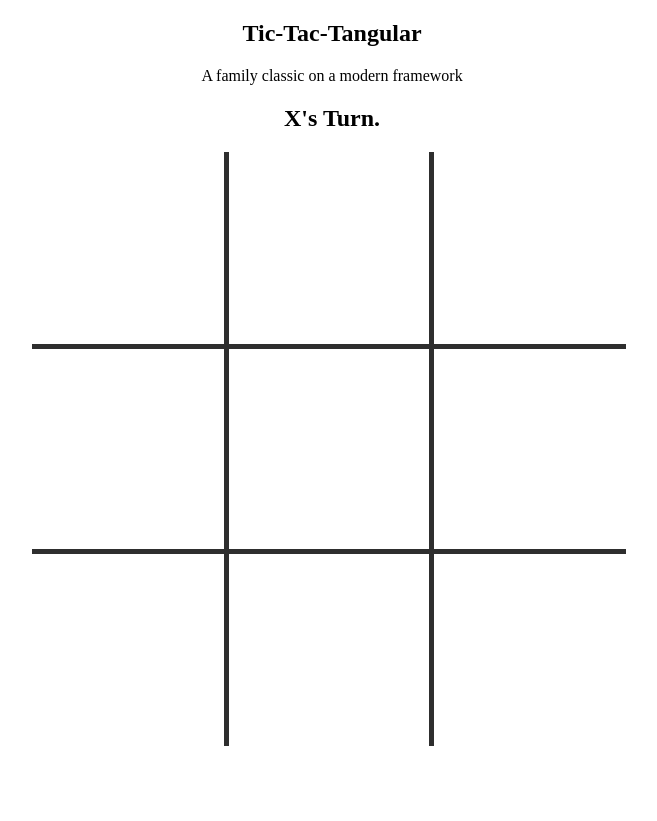
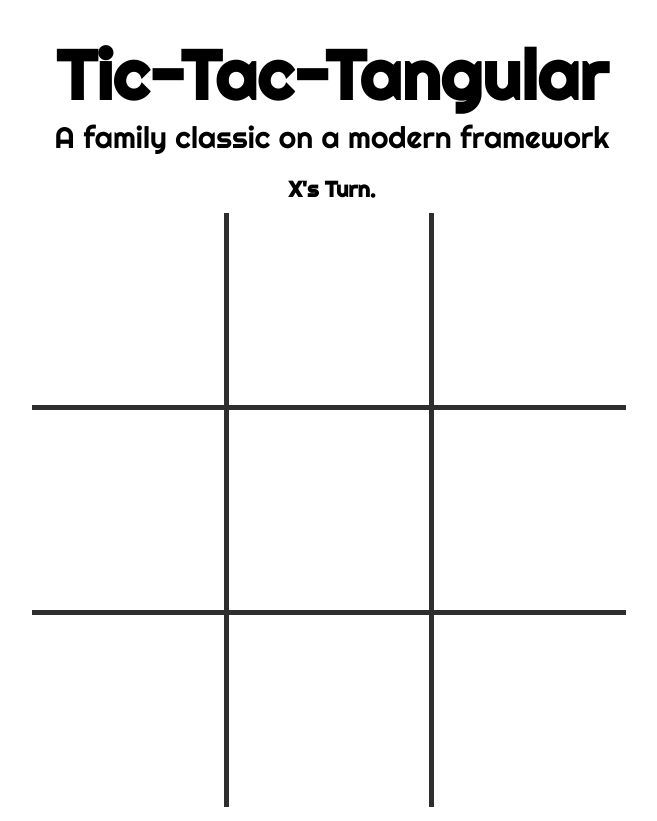
Before and after one commit to devmarantz/Tic-Tac-Tangular, an Angular app: page / in a window 1280 px wide. Shown: the whole page, without its empty margins (308-965 px from the left). Before the commit the page ends 800 px from the top, so only its background shows below. Built offline with nearby package versions, Linux system fonts and the light colour scheme.

Commit message:
Style title and reset button

```diff
--- a/src/app/app.component.html
+++ b/src/app/app.component.html
@@ -1,3 +1,3 @@
-<h2>Tic-Tac-Tangular</h2>
-<p>A family classic on a modern framework</p>
+<h2 class="title">Tic-Tac-Tangular</h2>
+<p class="description">A family classic on a modern framework</p>
 <app-game-board></app-game-board>
--- a/src/app/app.component.scss
+++ b/src/app/app.component.scss
@@ -1,3 +1,15 @@
 h2, p{
   text-align: center;
 }
+
+.title{
+  font-size: 69px;
+  margin-top: 2rem;
+  margin-bottom: 0rem;
+}
+
+.description{
+  font-size: 30px;
+  margin-top: 0rem;
+  margin-bottom: 1.2rem;
+}
--- a/src/app/game-board/game-board.component.html
+++ b/src/app/game-board/game-board.component.html
@@ -1,6 +1,8 @@
 <h2 *ngIf="playing">{{ currentPlayer.symbol }}'s Turn.</h2>
 <h2 *ngIf="!playing && !draw">Congratulations {{ latestWinner.name }}!</h2>
 <h2 *ngIf="draw">Draw.</h2>
+
+<button class="resetButton" *ngIf="!playing" (click)="resetGame()">Play Again?</button>
 
 
 <div class="game">
@@ -70,5 +72,3 @@
       </div>
   </div>
 </div>
-
-<button class="resetButton" *ngIf="!playing" (click)="resetGame()">Play Again?</button>
--- a/src/app/game-board/game-board.component.scss
+++ b/src/app/game-board/game-board.component.scss
@@ -1,5 +1,7 @@
 h2{
   text-align: center;
+  margin-bottom: 10px;
+  font-size: 22px;
 }
 
 .board{
@@ -11,13 +13,14 @@ h2{
 .resetButton{
   display: block;
   margin: auto;
-  margin-top: 12px;
+  margin-bottom: 27px;
   padding: 9px;
   border-radius: 4px;
   color: white;
   background-color: #272727;
   box-shadow: 2px 2px rgba(0,0,0,0.1);
-  font-size: 23px;
+  font-size: 19px;
+  font-family: 'Righteous', cursive;
   width: 12rem;
 }
 
--- a/src/index.html
+++ b/src/index.html
@@ -5,6 +5,7 @@
   <title>TicTacTangular</title>
   <base href="/">
   <meta name="viewport" content="width=device-width, initial-scale=1">
+  <link href="https://fonts.googleapis.com/css?family=Righteous&display=swap" rel="stylesheet">
   <link rel="icon" type="image/x-icon" href="favicon.ico">
 </head>
 <body>
--- a/src/styles.scss
+++ b/src/styles.scss
@@ -1 +1,4 @@
 /* You can add global styles to this file, and also import other style files */
+body{
+  font-family: 'Righteous', cursive;
+}
```
